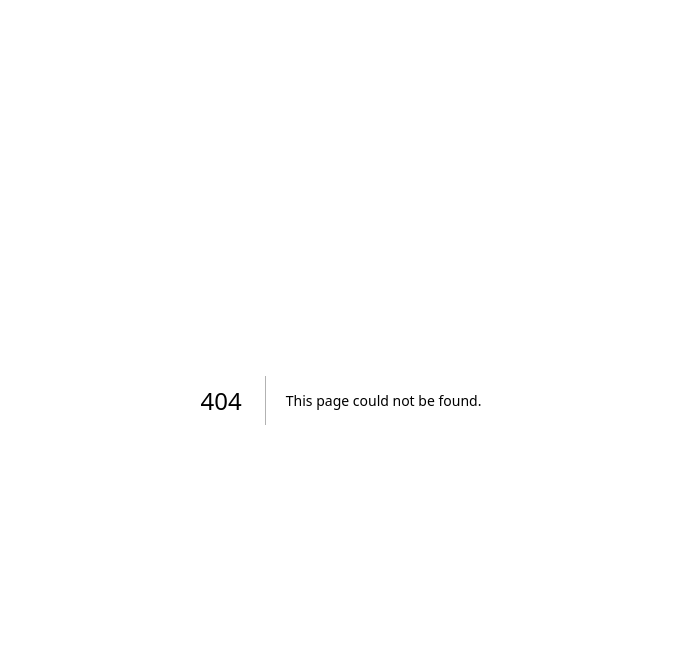
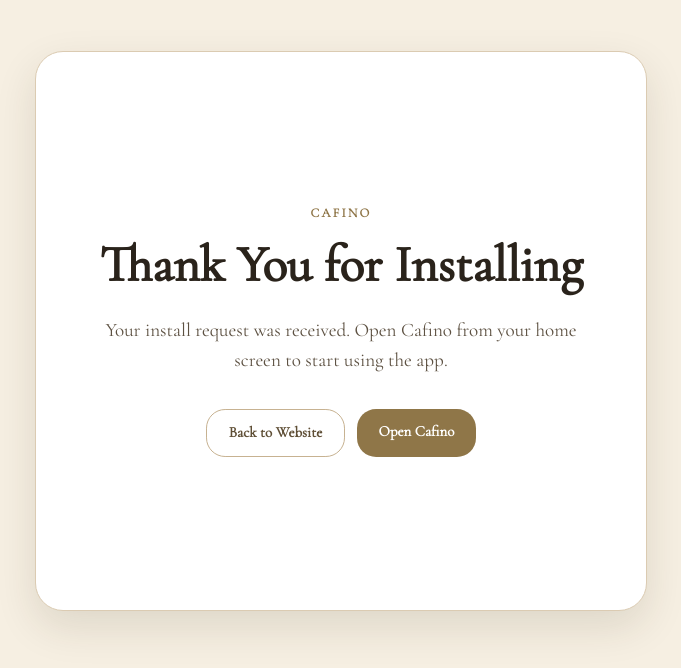
Before and after one commit to gmoniqx/cafino, a Next.js app: page /thank-you-installed in a window 1280 px wide. Before the commit this address had no page. Shown: the top 668 px of the page, without its empty margins (299-980 px from the left). Built offline with nearby package versions, Linux system fonts and the light colour scheme.

Commit message:
feat: update install flow and cup actions

```diff
--- a/next.config.ts
+++ b/next.config.ts
@@ -1,6 +1,14 @@
 import type { NextConfig } from "next";
+import { fileURLToPath } from "node:url";
+import path from "node:path";
+
+const projectRoot = path.dirname(fileURLToPath(import.meta.url));
 
 const nextConfig: NextConfig = {
+  outputFileTracingRoot: projectRoot,
+  turbopack: {
+    root: projectRoot,
+  },
   images: {
     unoptimized: true,
   },
--- /dev/null
+++ b/src/app/thank-you-installed/page.tsx
@@ -0,0 +1,30 @@
+import Link from "next/link";
+
+export default function ThankYouInstalledPage() {
+  return (
+    <main className="min-h-screen bg-[#f6efe2] px-6 py-12 text-[#2a231b]">
+      <div className="mx-auto flex min-h-[70vh] w-full max-w-xl flex-col items-center justify-center rounded-[28px] border border-[#dbcbb2] bg-white px-6 py-10 text-center shadow-[0_16px_42px_rgba(53,38,20,0.12)] sm:px-10">
+        <p className="text-xs font-semibold uppercase tracking-[0.18em] text-[#8f7648]">Cafino</p>
+        <h1 className="mt-3 text-4xl font-semibold leading-tight sm:text-5xl">Thank You for Installing</h1>
+        <p className="mt-4 max-w-md text-base text-[#5d5142] sm:text-lg">
+          Your install request was received. Open Cafino from your home screen to start using the app.
+        </p>
+
+        <div className="mt-8 flex w-full flex-col gap-3 sm:flex-row sm:justify-center">
+          <Link
+            href="/"
+            className="rounded-2xl border border-[#c7b291] px-5 py-3 text-sm font-semibold text-[#5f4f36] hover:bg-[#faf5ec]"
+          >
+            Back to Website
+          </Link>
+          <a
+            href="/"
+            className="rounded-2xl bg-[#8f7648] px-5 py-3 text-sm font-semibold text-white hover:bg-[#7f6a40]"
+          >
+            Open Cafino
+          </a>
+        </div>
+      </div>
+    </main>
+  );
+}
--- a/src/features/cafino/ui/CafinoOnlineApp.tsx
+++ b/src/features/cafino/ui/CafinoOnlineApp.tsx
@@ -1,6 +1,7 @@
 "use client";
 
 import Image from "next/image";
+import { useRouter } from "next/navigation";
 import { BarChart3, Camera, ChevronLeft, ChevronRight, Coffee, Heart, MessageCircle, Plus, SendHorizontal, Settings, Share, UserRound } from "lucide-react";
 import { type CSSProperties, useEffect, useMemo, useRef, useState } from "react";
 import { Bar, BarChart, CartesianGrid, ResponsiveContainer, Tooltip, XAxis } from "recharts";
@@ -276,6 +277,7 @@
 }
 
 export function CafinoOnlineApp() {
+  const router = useRouter();
   const started = useCafinoStore((s) => s.started);
   const setStarted = useCafinoStore((s) => s.setStarted);
   const activeTab = useCafinoStore((s) => s.activeTab);
@@ -1215,7 +1217,7 @@
 
   const onInstallApp = async () => {
     if (!installPromptEvent) {
-      return;
+      return false;
     }
 
     setInstallingApp(true);
@@ -1226,8 +1228,10 @@
     setInstallingApp(false);
 
     if (choice.outcome === "dismissed") {
-      return;
-    }
+      return false;
+    }
+
+    return true;
   };
 
   const onInstallEntry = async () => {
@@ -1237,8 +1241,10 @@
     }
 
     if (installPromptEvent) {
-      await onInstallApp();
-      setStarted(true);
+      const accepted = await onInstallApp();
+      if (accepted) {
+        router.push("/thank-you-installed");
+      }
       return;
     }
 
@@ -1406,11 +1412,20 @@
               </div>
             </div>
 
+            {logsForSelectedDay.length === 0 ? (
+              <div className="mb-3.5">
+                <button
+                  className="flex h-11 w-full items-center justify-center gap-2 rounded-2xl bg-[var(--cafino-accent)] text-base font-semibold text-white sm:h-12 sm:text-lg"
+                  onClick={() => openAdd(selectedDate)}
+                >
+                  <Plus size={22} /> Add Cup
+                </button>
+              </div>
+            ) : (
               <div className="mb-3.5 grid grid-cols-1 gap-2 min-[420px]:grid-cols-2">
                 <button
-                className="flex h-11 w-full items-center justify-center gap-2 rounded-2xl border border-[var(--cafino-border)] bg-white text-base font-semibold text-[var(--cafino-text)] disabled:opacity-45 sm:h-12 sm:text-lg"
+                  className="flex h-11 w-full items-center justify-center gap-2 rounded-2xl border border-[var(--cafino-border)] bg-white text-base font-semibold text-[var(--cafino-text)] sm:h-12 sm:text-lg"
                   onClick={() => openAdd(selectedDate)}
-                disabled={logsForSelectedDay.length === 0}
                 >
                   Edit Cup
                 </button>
@@ -1421,6 +1436,7 @@
                   <Plus size={22} /> Add Another Cup for Today
                 </button>
               </div>
+            )}
 
             <h3 className="mb-2 text-lg font-bold min-[360px]:text-xl sm:text-2xl">Today's drink</h3>
             <div className="cafino-surface mb-3 rounded-2xl bg-white p-3.5 sm:p-4">
```
Lines whose indentation alone changed are shown as unchanged.
